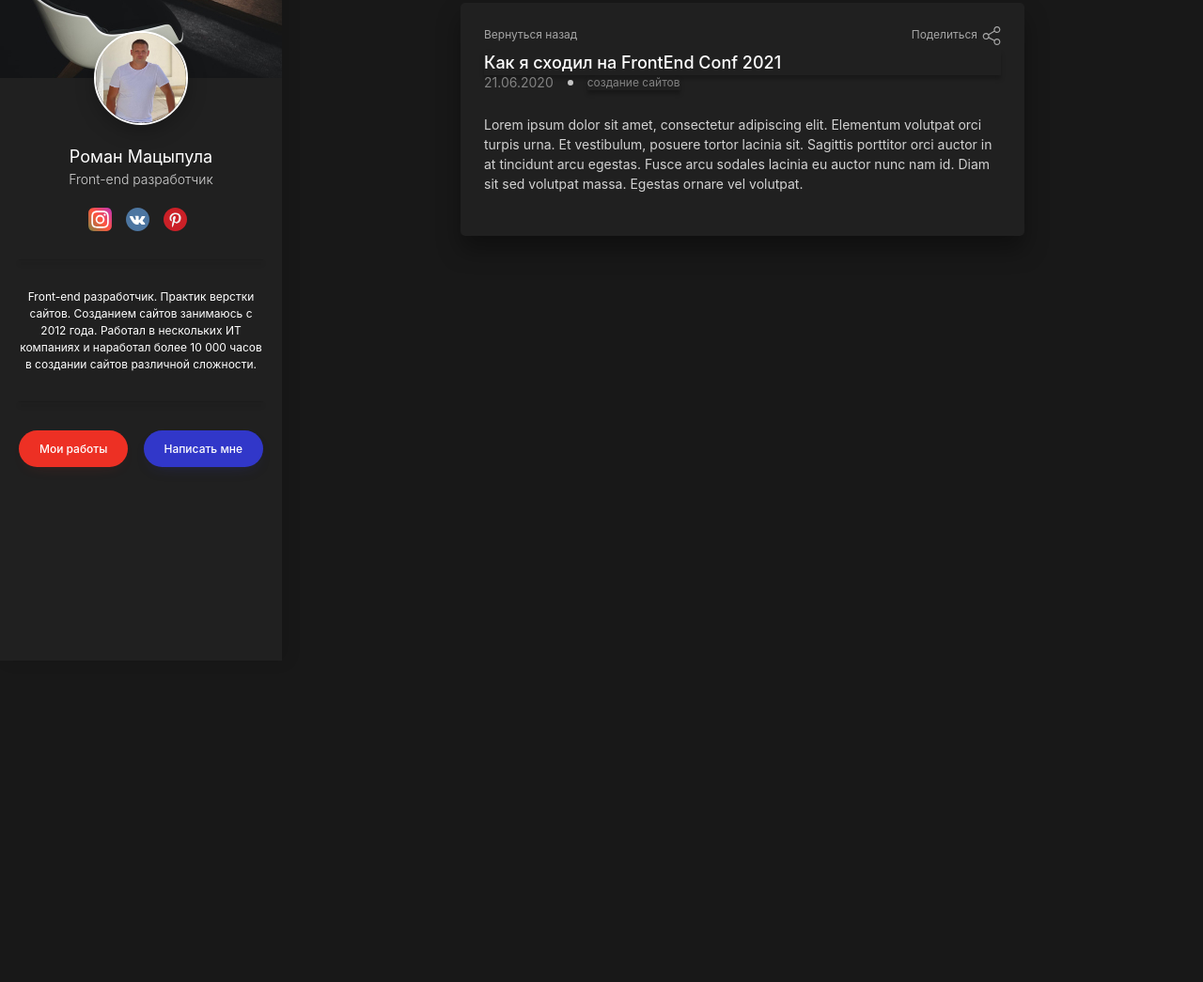
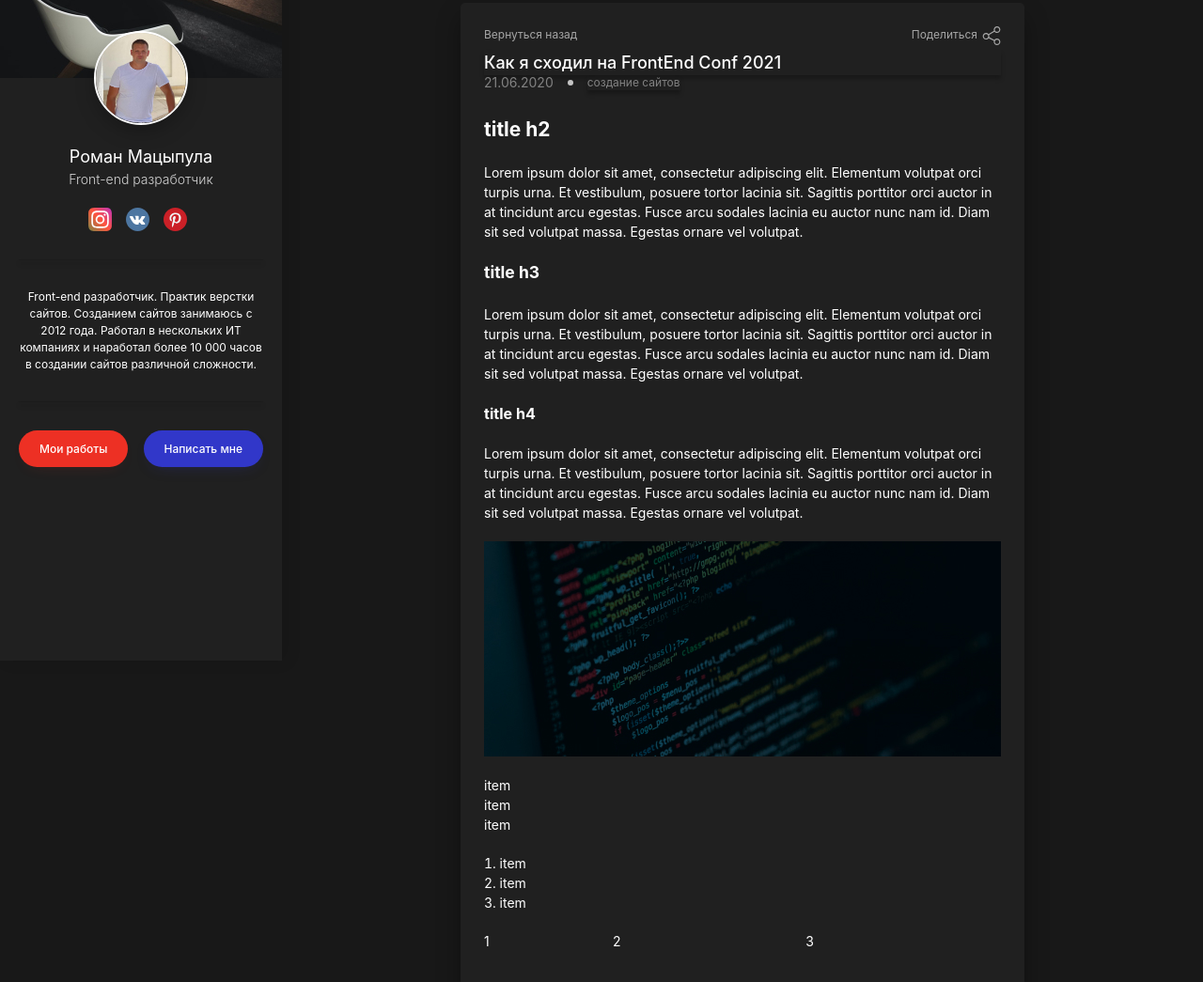
Before and after one commit to ukrmatsypula/personal-blog, a website: page src/post.html in a window 1280 px wide. Shown: the part 97-1142 px from the top of the page at 94% size. Before the commit the page ends 800 px from the top, so only its background shows below. Drawn offline with nearby package versions, Linux system fonts and the light colour scheme; files that its build step writes are made by us from their sources.

Commit message:
added styles when content be loading with CMS

```diff
--- a/src/assets/scss/blocks/post.scss
+++ b/src/assets/scss/blocks/post.scss
@@ -67,10 +67,66 @@
   }
 }
 
+.post__description {
+  font-size: 1.4rem;
+  color: $gray;
+}
+
 .post__text {
   font-size: 1.4rem;
-  color: $gray;
+  color: $white;
   margin-bottom: 2rem;
+
+  h2,
+  h3,
+  h4,
+  h5,
+  h6 {
+    margin-bottom: 2rem;
+    font-weight: 700;
+  }
+
+  h2 {
+    font-size: 1.5em;
+  }
+
+  h3 {
+    font-size: 1.25em;
+  }
+
+  h4 {
+    font-size: 1.15em;
+  }
+
+  h5,
+  h6 {
+    font-size: 1em;
+  }
+
+  ul,
+  ol {
+    margin-bottom: 2rem;
+  }
+
+  ol {
+    list-style: decimal;
+    list-style-position: inside;
+  }
+
+  table {
+    width: 100%;
+    margin-bottom: 2rem;
+  }
+
+  p {
+    margin-bottom: 2rem;
+  }
+
+  img {
+    display: block;
+    max-width: 100%;
+    height: auto;
+  }
 }
 
 .post__data {
--- a/src/post.html
+++ b/src/post.html
@@ -25,12 +25,54 @@ title: Personal Blog | Post
     </ul>
   </div>
   <div class="post__content">
-    <p class="post__text">
-      Lorem ipsum dolor sit amet, consectetur adipiscing elit. Elementum
+    <div class="post__text">
+      <h2>title h2</h2>
+      <p>
+        Lorem ipsum dolor sit amet, consectetur adipiscing elit. Elementum
       volutpat orci turpis urna. Et vestibulum, posuere tortor lacinia sit.
       Sagittis porttitor orci auctor in at tincidunt arcu egestas. Fusce arcu
       sodales lacinia eu auctor nunc nam id. Diam sit sed volutpat massa.
       Egestas ornare vel volutpat.
-    </p>
+      </p>
+      <h3>title h3</h3>
+      <p>
+        Lorem ipsum dolor sit amet, consectetur adipiscing elit. Elementum
+      volutpat orci turpis urna. Et vestibulum, posuere tortor lacinia sit.
+      Sagittis porttitor orci auctor in at tincidunt arcu egestas. Fusce arcu
+      sodales lacinia eu auctor nunc nam id. Diam sit sed volutpat massa.
+      Egestas ornare vel volutpat.
+      </p>
+      <h4>title h4</h4>
+      <p>
+        Lorem ipsum dolor sit amet, consectetur adipiscing elit. Elementum
+      volutpat orci turpis urna. Et vestibulum, posuere tortor lacinia sit.
+      Sagittis porttitor orci auctor in at tincidunt arcu egestas. Fusce arcu
+      sodales lacinia eu auctor nunc nam id. Diam sit sed volutpat massa.
+      Egestas ornare vel volutpat.
+      </p>
+
+      <p>
+        <img src="assets/images/posts/post-image-2.jpg" alt="">
+      </p>
+
+      <ul>
+        <li>item</li>
+        <li>item</li>
+        <li>item</li>
+      </ul>
+
+      <ol>
+        <li>item</li>
+        <li>item</li>
+        <li>item</li>
+      </ol>
+
+      <table>
+        <tr>
+          <td>1</td>
+          <td>2</td>
+          <td>3</td>
+        </tr>
+      </table>
   </div>
 </article>
```
Also changed, not shown: src/index.html (+3 -3 lines), dist/assets/css/style.css, dist/assets/css/style.min.css, dist/assets/images/posts/post-image-2.jpg (added), dist/assets/images/posts/post-image.jpg (added), dist/index.html, dist/post.html, src/assets/images/posts/post-image-2.jpg (added).
